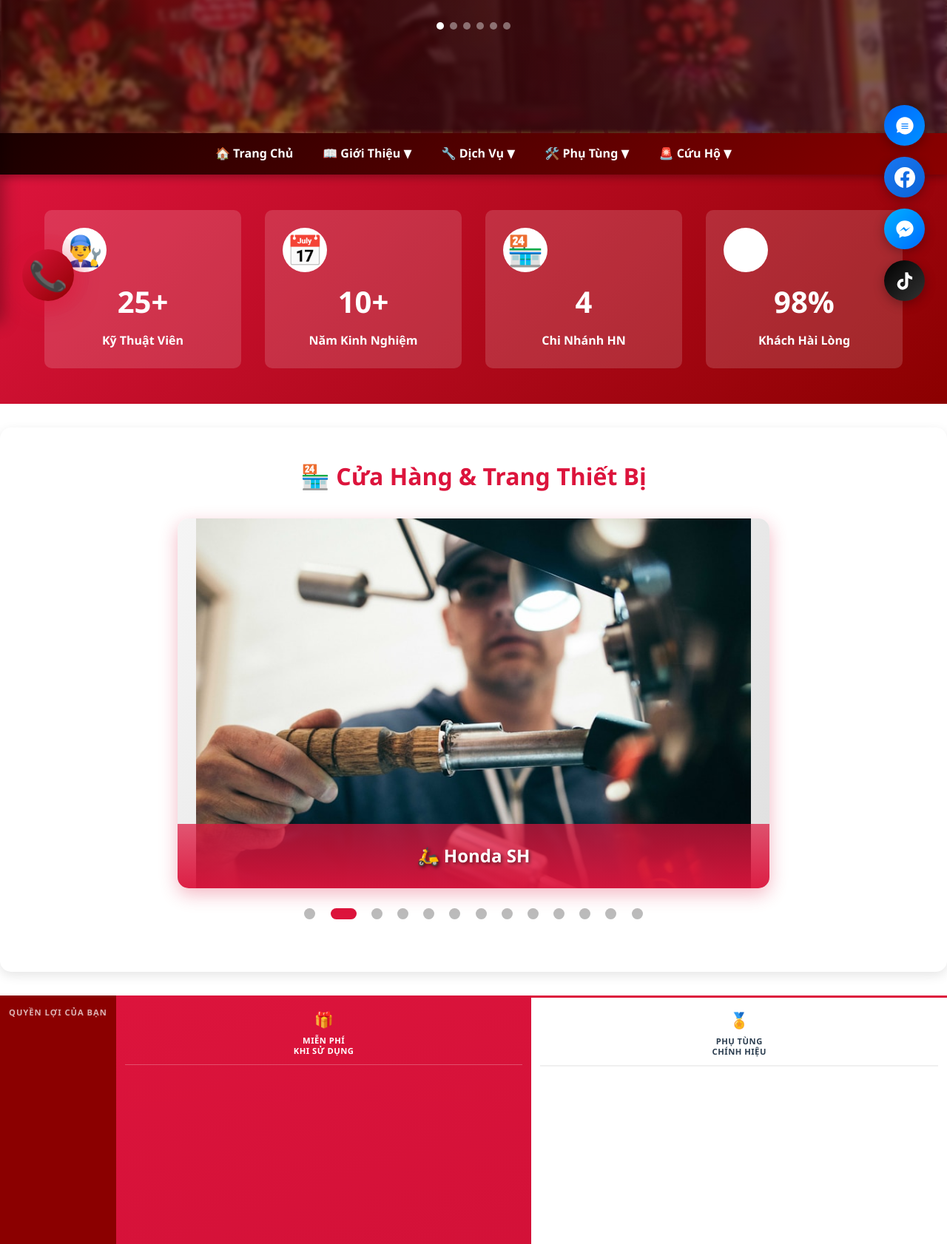
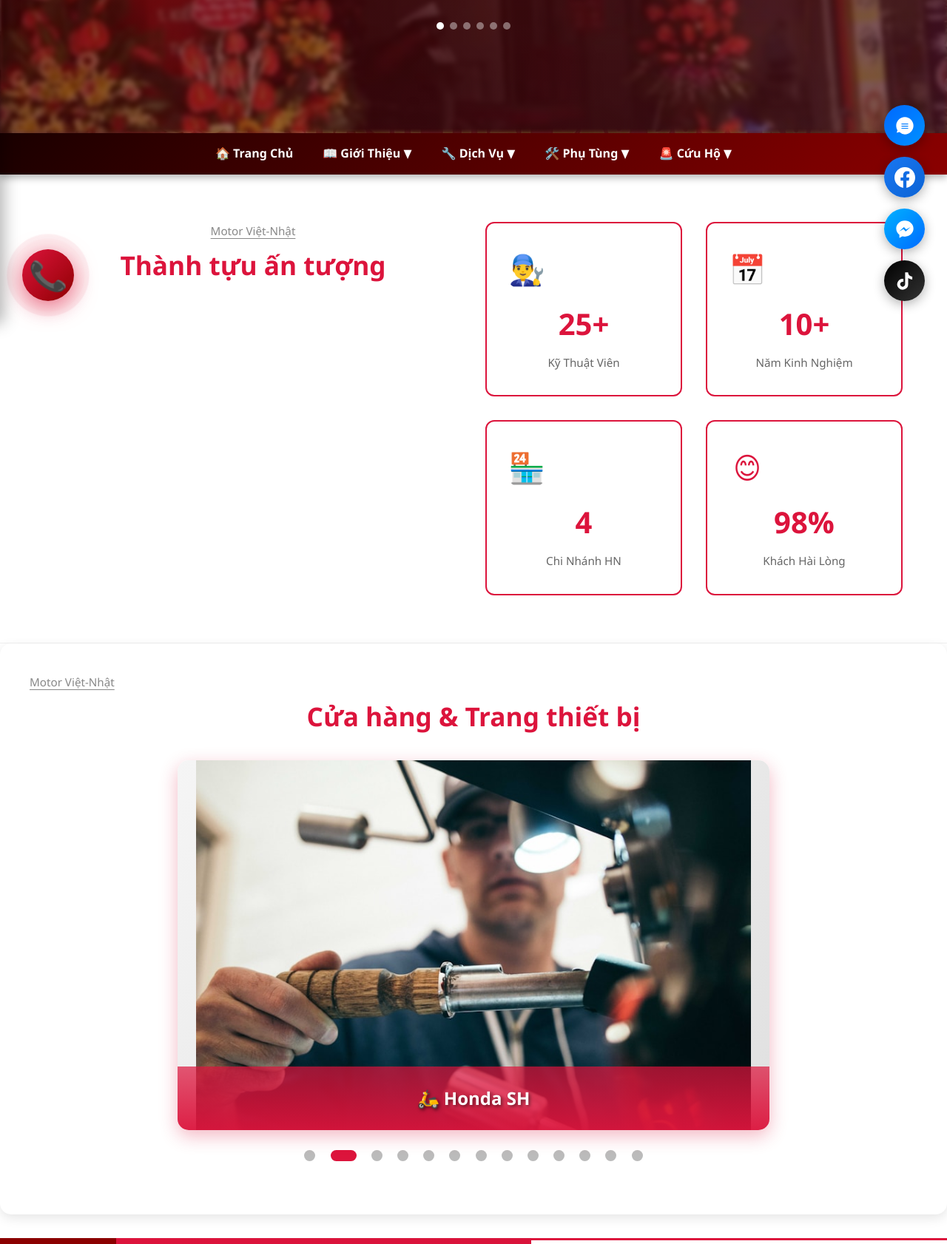
Before and after one commit to Dat2801/repair-shop, a Flask app: page / in a window 1280 px wide. Shown: the part 363-2045 px from the top of the page at 74% size. Run offline with Flask 3, Linux system fonts and the light colour scheme; data that the repository does not hold is empty; some libraries are stand-ins or nearby versions.

Commit message:
redesign: stats section nền trắng card viền đỏ, footer 4 cột nền đỏ đậm theo style motorcyclestv
AI generated code: 0% lines
Total lines: 176
AI lines: 0

```diff
--- a/app/static/css/style.css
+++ b/app/static/css/style.css
@@ -896,9 +896,31 @@ body {
 /* Info Bar */
 /* Stats Section */
 .stats-section {
-    background: linear-gradient(135deg, #dc143c 0%, #8b0000 100%);
-    padding: 3rem 0;
-    margin-bottom: 2rem;
+    background: #ffffff;
+    padding: 4rem 0;
+    margin-bottom: 0;
+    border-bottom: 1px solid #f0f0f0;
+}
+
+.stats-section-heading {
+    text-align: center;
+    margin-bottom: 2.5rem;
+}
+
+.stats-section-heading .stats-subtitle {
+    font-size: 0.95rem;
+    color: #888;
+    margin: 0 0 6px;
+    text-decoration: underline;
+    text-underline-offset: 4px;
+    display: block;
+}
+
+.stats-section-heading h2 {
+    font-size: 2.2rem;
+    font-weight: 800;
+    color: #dc143c;
+    margin: 0;
 }
 
 .stats-section .container {
@@ -909,38 +931,38 @@ body {
 
 .stat-box {
     text-align: center;
-    color: #ffffff;
-    padding: 1.5rem;
-    background: rgba(255, 255, 255, 0.15);
-    border-radius: 10px;
-    transition: transform 0.3s ease, background 0.3s ease;
+    color: #333;
+    padding: 2rem 1.5rem;
+    background: #ffffff;
+    border: 2px solid #dc143c;
+    border-radius: 12px;
+    transition: transform 0.3s ease, box-shadow 0.3s ease;
 }
 
 .stat-box:hover {
-    transform: translateY(-5px);
-    background: rgba(255, 255, 255, 0.25);
+    transform: translateY(-6px);
+    box-shadow: 0 8px 24px rgba(220, 20, 60, 0.18);
 }
 
 .stat-box .stat-icon {
     font-size: 2.5rem;
-    margin-bottom: 0.5rem;
-    color: #ffffff;
+    margin-bottom: 0.75rem;
+    color: #dc143c;
     overflow: hidden;
     line-height: 1;
 }
 
 .stat-box .stat-number {
     font-size: 2.5rem;
-    font-weight: bold;
+    font-weight: 800;
     margin-bottom: 0.5rem;
-    color: #ffffff;
+    color: #dc143c;
 }
 
 .stat-box .stat-label {
-    font-size: 1rem;
-    opacity: 1;
-    color: #ffffff;
-    font-weight: 600;
+    font-size: 0.95rem;
+    color: #666;
+    font-weight: 500;
 }
 
 /* Quick Contact Bar */
--- a/app/templates/index.html
+++ b/app/templates/index.html
@@ -308,7 +308,12 @@
     <!-- Stats Section -->
     <div class="stats-section">
         <div class="container">
-            <div class="stat-box" onclick="openStatModal('team')" style="cursor: pointer; transition: transform 0.3s ease;" onmouseover="this.style.transform='translateY(-10px)'" onmouseout="this.style.transform='translateY(0)'">
+        <div class="stats-section-heading">
+            <span class="stats-subtitle">Motor Việt-Nhật</span>
+            <h2>Thành tựu ấn tượng</h2>
+        </div>
+        <div style="display: grid; grid-template-columns: repeat(auto-fit, minmax(200px, 1fr)); gap: 2rem;">
+            <div class="stat-box" onclick="openStatModal('team')" style="cursor: pointer;">
                 <div class="stat-icon">👨‍🔧</div>
                 <div class="stat-number">25+</div>
                 <div class="stat-label">Kỹ Thuật Viên</div>
@@ -328,6 +333,7 @@
                 <div class="stat-number">98%</div>
                 <div class="stat-label">Khách Hài Lòng</div>
             </div>
+        </div>
         </div>
     </div>
 
@@ -830,7 +836,8 @@
     <main class="container">
         <!-- Gallery Section -->
         <section class="gallery-section" id="gallery">
-            <h2>🏪 Cửa Hàng & Trang Thiết Bị</h2>
+            <p style="font-size: 0.95rem; color: #888; margin: 0 0 6px; text-decoration: underline; text-underline-offset: 4px;">Motor Việt-Nhật</p>
+            <h2 style="font-size: 2.2rem; font-weight: 800; color: #dc143c; margin: 0 0 2rem;">Cửa hàng &amp; Trang thiết bị</h2>
 
             <!-- Bike Slider -->
             <div class="bike-slider">
@@ -991,8 +998,9 @@
         <!-- Customer Reviews Section -->
         <section class="reviews-section" style="padding: 60px 0; background: #f8f9fa;">
             <div class="container">
-                <h2 class="section-title" style="font-size: 2.5rem; text-align: left; margin-bottom: 20px;">⭐ KHÁCH HÀNG NÓI VỀ CHÚNG TÔI</h2>
-                <p style="text-align: left; font-size: 1.2rem; color: #7f8c8d; margin-bottom: 50px;">Hơn 500 đánh giá 5 sao từ khách hàng hài lòng</p>
+                <p style="font-size: 0.95rem; color: #888; margin: 0 0 6px; text-decoration: underline; text-underline-offset: 4px;">Motor Việt-Nhật</p>
+                <h2 class="section-title" style="font-size: 2.2rem; text-align: left; margin-bottom: 12px; font-weight: 800;">Khách hàng nói về chúng tôi</h2>
+                <p style="text-align: left; font-size: 1rem; color: #7f8c8d; margin-bottom: 40px;">Hơn 500 đánh giá 5 sao từ khách hàng hài lòng</p>
 
                 <div style="display: grid; grid-template-columns: repeat(auto-fit, minmax(320px, 1fr)); gap: 30px; margin-bottom: 40px;">
                     <!-- Review Card 1 -->
@@ -1036,8 +1044,8 @@
                 </div>
 
                 <div style="text-align: left;">
-                    <a href="{{ url_for('team.reviews') }}" style="display: inline-block; padding: 16px 40px; background: linear-gradient(135deg, #667eea 0%, #764ba2 100%); color: white; text-decoration: none; border-radius: 30px; font-weight: 700; font-size: 1.1rem; box-shadow: 0 10px 30px rgba(102, 126, 234, 0.3); transition: all 0.3s ease;">
-                        📝 Xem Tất Cả Đánh Giá (500+)
+                    <a href="{{ url_for('team.reviews') }}" style="display: inline-block; padding: 14px 36px; background: #dc143c; color: white; text-decoration: none; border-radius: 30px; font-weight: 700; font-size: 1rem; box-shadow: 0 6px 20px rgba(220, 20, 60, 0.3); transition: all 0.3s ease;">
+                        Xem tất cả đánh giá (500+)
                     </a>
                 </div>
             </div>
@@ -1101,26 +1109,52 @@
 
     <footer>
         <div class="container">
-            <div class="footer-content">
-                <div class="footer-logo">
+            <div class="footer-grid">
+                <!-- Col 1: Logo + Mô tả -->
+                <div class="footer-col footer-col-logo">
                     <h3>MOTOR VIỆT-NHẬT</h3>
-                    <p>Chuyên sửa chữa, bảo dưỡng & độ xe máy chuyên nghiệp</p>
-                    <p>Cam kết chất lượng - Giá cả hợp lý</p>
+                    <p>Chuyên sửa chữa, bảo dưỡng &amp; độ xe máy chuyên nghiệp tại Hà Nội.</p>
+                    <p>Cam kết chất lượng - Giá cả hợp lý - Bảo hành chính hãng.</p>
+                    <div class="footer-socials">
+                        <a href="https://www.facebook.com/CS2trungkinhcaugiayHN" target="_blank" class="footer-social-icon" title="Facebook">f</a>
+                        <a href="https://zalo.me/0123456789" target="_blank" class="footer-social-icon" title="Zalo">Z</a>
+                        <a href="https://www.tiktok.com/@suaxemotor" target="_blank" class="footer-social-icon" title="TikTok">T</a>
+                        <a href="https://www.youtube.com/@motorvietnhat" target="_blank" class="footer-social-icon" title="YouTube">▶</a>
+                    </div>
                 </div>
-                <div class="footer-row">
-                    <div class="footer-section">
-                        <h4>Liên hệ</h4>
-                        <p>📍 Địa chỉ: Hà Nội</p>
-                        <p>⏰ Giờ mở cửa: 7:00 - 19:00</p>
-                    </div>
-                    <div class="footer-section">
-                        <h4>Dịch vụ</h4>
-                        <p>✅ Sửa chữa động cơ xe máy</p>
-                        <p>✅ Bảo dưỡng định kỳ xe</p>
-                        <p>✅ Độ đèn LED, độ đồ chơi</p>
-                        <p>✅ Thay nhớt, lốp, ắc quy</p>
-                        <p>✅ Cứu hộ xe máy 24/7</p>
-                    </div>
+
+                <!-- Col 2: Thông tin liên hệ -->
+                <div class="footer-col">
+                    <h4>Thông tin liên hệ</h4>
+                    <div class="footer-contact-item">📞 Hotline: 097 660 55 88</div>
+                    <div class="footer-contact-item">📧 motorvietnhat@gmail.com</div>
+                    <div class="footer-contact-item">📍 Hà Nội (4 chi nhánh)</div>
+                    <div class="footer-contact-item">⏰ 7:00 - 19:00 (Cả tuần)</div>
+                </div>
+
+                <!-- Col 3: Dịch vụ -->
+                <div class="footer-col">
+                    <h4>Dịch vụ</h4>
+                    <ul>
+                        <li>Sửa chữa động cơ xe máy</li>
+                        <li>Bảo dưỡng định kỳ</li>
+                        <li>Độ đèn LED &amp; phụ kiện</li>
+                        <li>Thay nhớt, lốp, ắc quy</li>
+                        <li>Cứu hộ xe máy 24/7</li>
+                        <li>Giao nhận xe tại nhà</li>
+                    </ul>
+                </div>
+
+                <!-- Col 4: Thông tin -->
+                <div class="footer-col">
+                    <h4>Thông tin</h4>
+                    <ul>
+                        <li>Chính sách bảo hành</li>
+                        <li>Hướng dẫn đặt lịch</li>
+                        <li>Phụ tùng chính hãng</li>
+                        <li>Giới thiệu về chúng tôi</li>
+                        <li>Liên hệ tư vấn</li>
+                    </ul>
                 </div>
             </div>
             <div class="footer-bottom">
```
Also changed, not shown: other parts of app/static/css/style.css (+93 -47 lines).
